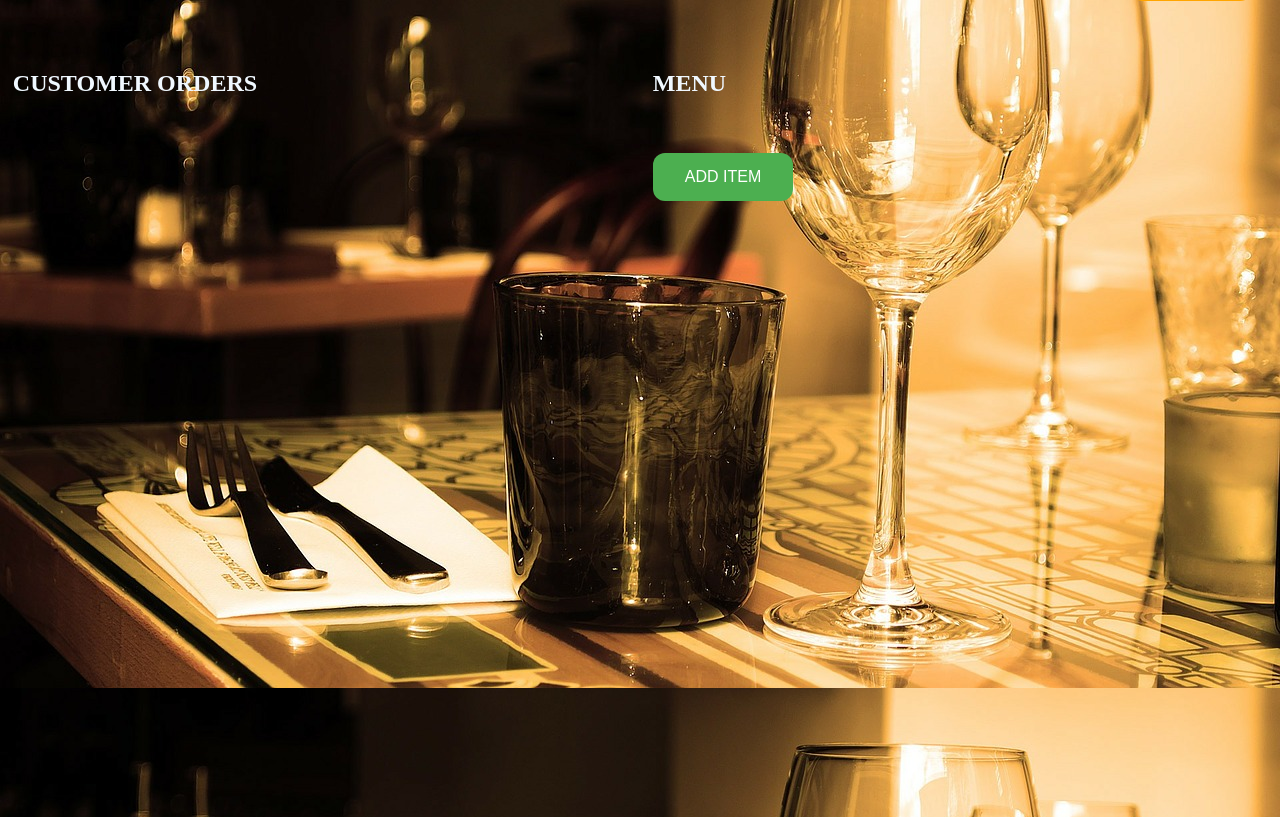
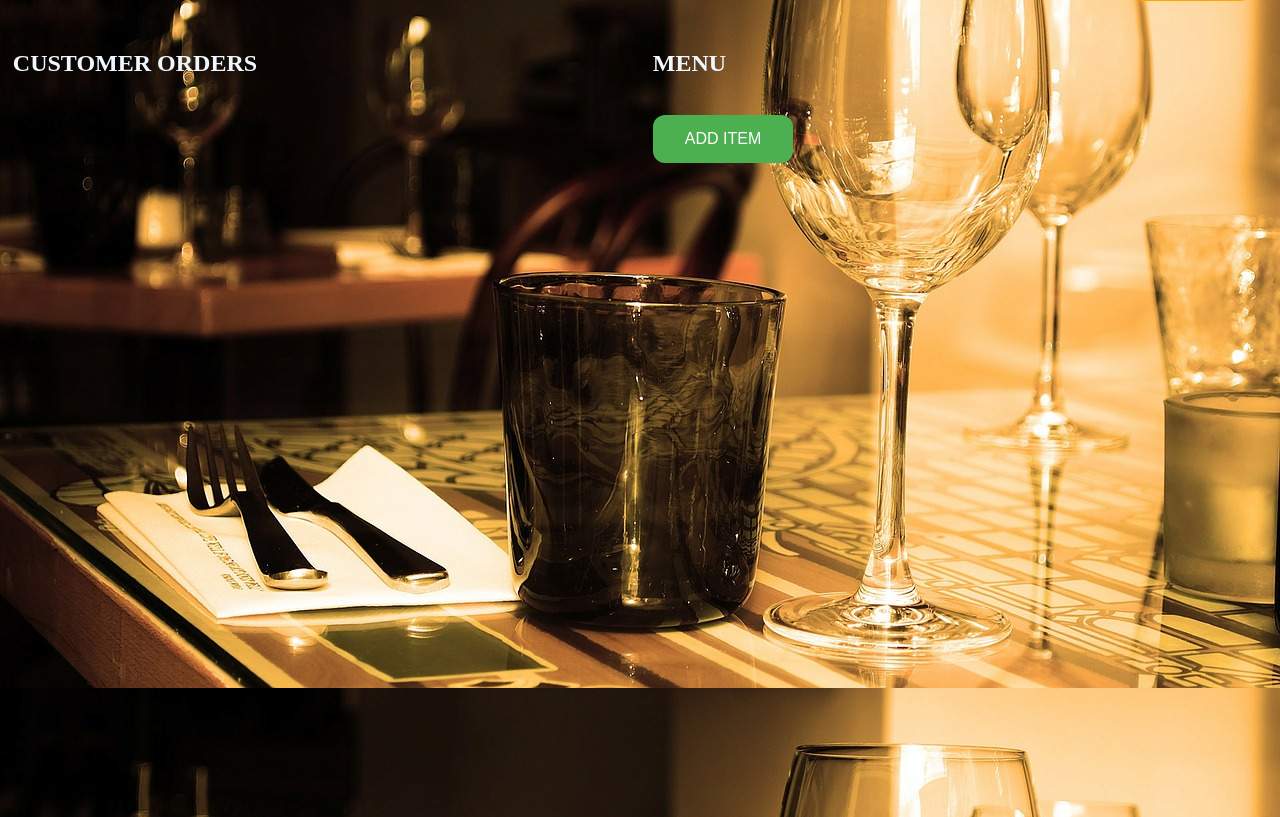
Before and after one commit to joshtrigger/fast-food-fast, a PHP site: page /ui/adminhome.html in a window 1280 px wide. Shown: the part 160-977 px from the top of the page. Run offline with PHP 8.4, Linux system fonts and the light colour scheme.

Commit message:
fixed css bug

```diff
--- a/ui/adminhome.html
+++ b/ui/adminhome.html
@@ -30,7 +30,7 @@
             <div id="_menu">
                 <h2>MENU</h2>
                 <h2 id="_menu_"></h2>
-                </div><br><br>
+                </div><br>
                 <button id="add" onclick="openModal()">
                     ADD ITEM</button>
             </div>
--- a/ui/css/main.css
+++ b/ui/css/main.css
@@ -37,11 +37,11 @@ ol:hover{
 }
 
 .split{
-    height: 100%;
+    height: 75%;
     width: 50%;
     position: fixed;
     z-index: 1;
-    padding-top: 20px;
+    top: 1;
 }
 
 .left{
--- a/ui/order.html
+++ b/ui/order.html
@@ -3,7 +3,7 @@
 <head>
     <meta charset="utf-8" />
     <meta http-equiv="X-UA-Compatible" content="IE=edge">
-    <meta http-equiv="refresh" content="30">
+    <meta http-equiv="refresh" content="">
     <title>order</title>
     <meta name="viewport" content="width=device-width, initial-scale=1">
     <link rel="stylesheet" type="text/css" media="screen" href="css/main.css" />
@@ -31,10 +31,8 @@
         <div class="righted">
             <div id="order_made"></div>
 
-            <fieldset>
-                <legend><h2>Previous Orders</h2></legend>
+            <h2>Previous Orders</h2>
             <div id="orderHistory"></div>
-            </fieldset>
         </div>
     </div>
 </body>
```
Lines whose indentation alone changed are shown as unchanged.
